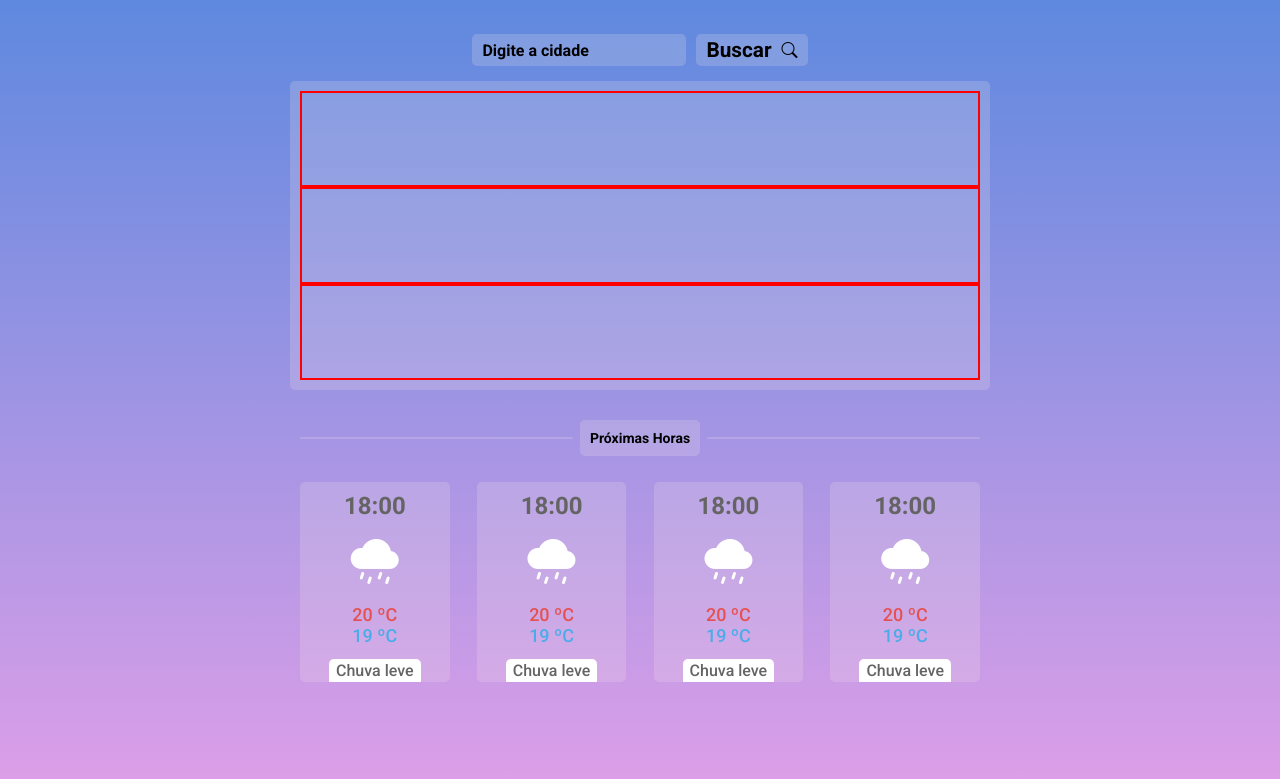
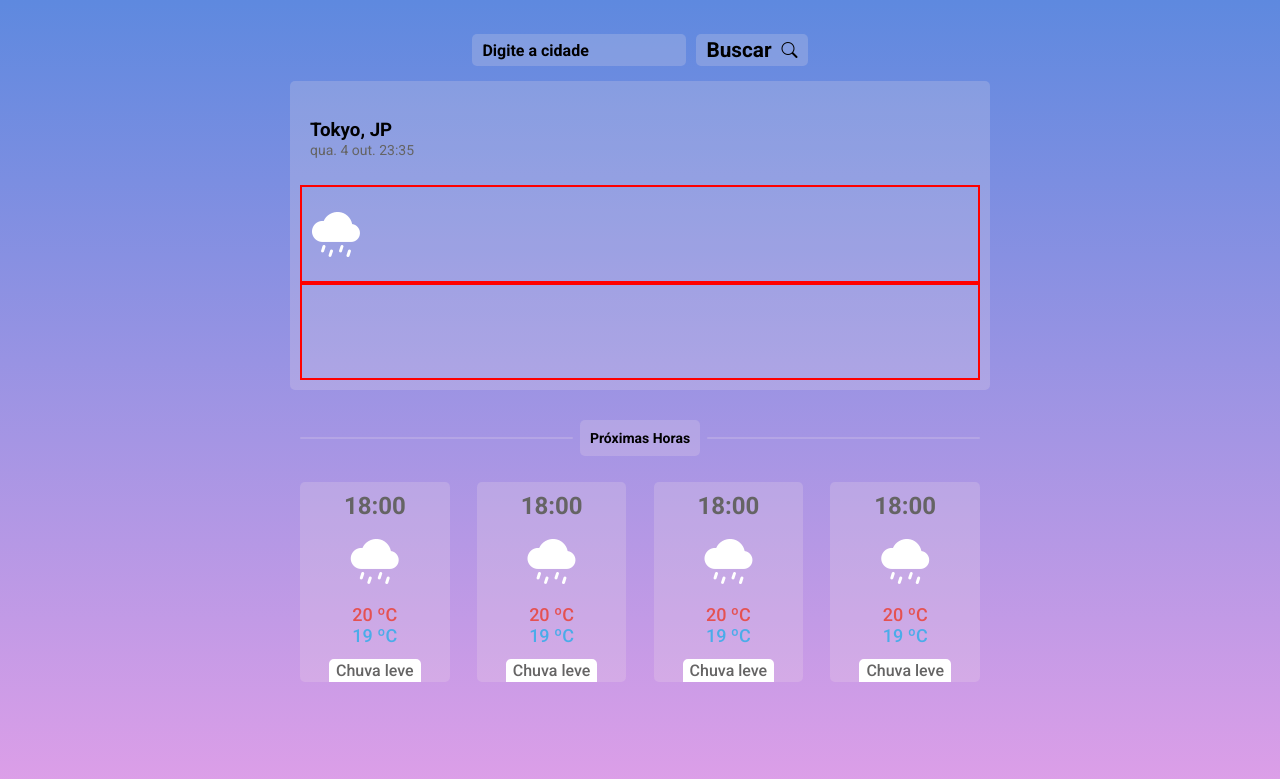
Before and after one commit to luccas-specht/how-is-the-weather, a plain HTML site: page index.html in a window 1280 px wide. Drawn offline with nearby package versions, Linux system fonts and the light colour scheme.

Commit message:
chore: add style

```diff
--- a/index.html
+++ b/index.html
@@ -41,12 +41,15 @@
             </button>
           </div>
           <div class="wrapper__main-content__current-weather">
-            <section
-              class="wrapper__main-content__current-weather__city"
-            ></section>
+            <section class="wrapper__main-content__current-weather__city">
+              <h3>Tokyo, JP</h3>
+              <span>qua. 4 out. 23:35</span>
+            </section>
             <section
               class="wrapper__main-content__current-weather__thermal-sensation"
-            ></section>
+            >
+              <i class="bi bi-cloud-drizzle-fill icon__size"></i>
+            </section>
             <section
               class="wrapper__main-content__current-weather__other-infos"
             ></section>
--- a/style.css
+++ b/style.css
@@ -122,9 +122,21 @@ a {
 }
 
 .wrapper__main-content__current-weather__city {
-  border: 2px solid red;
   width: 100%;
   padding: 10px;
+  display: flex;
+  flex-direction: column;
+  align-items: flex-start;
+  justify-content: center;
+
+  h3 {
+    line-height: 1.5rem;
+  }
+
+  span {
+    color: #656464;
+    font-size: 14px;
+  }
 }
 .wrapper__main-content__current-weather__thermal-sensation {
   border: 2px solid red;
```
